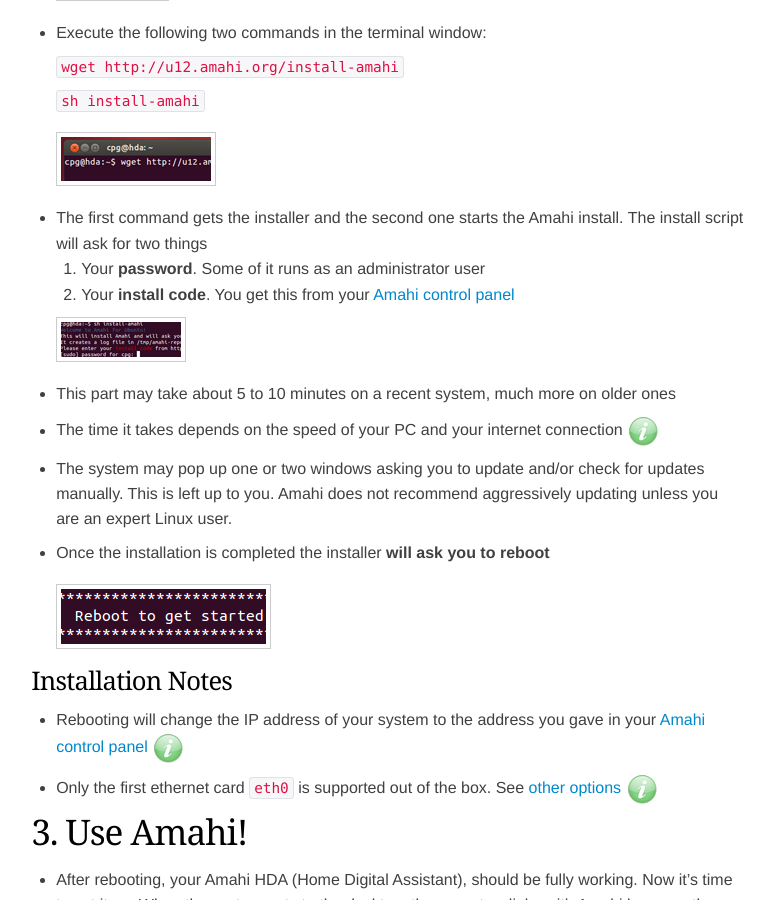
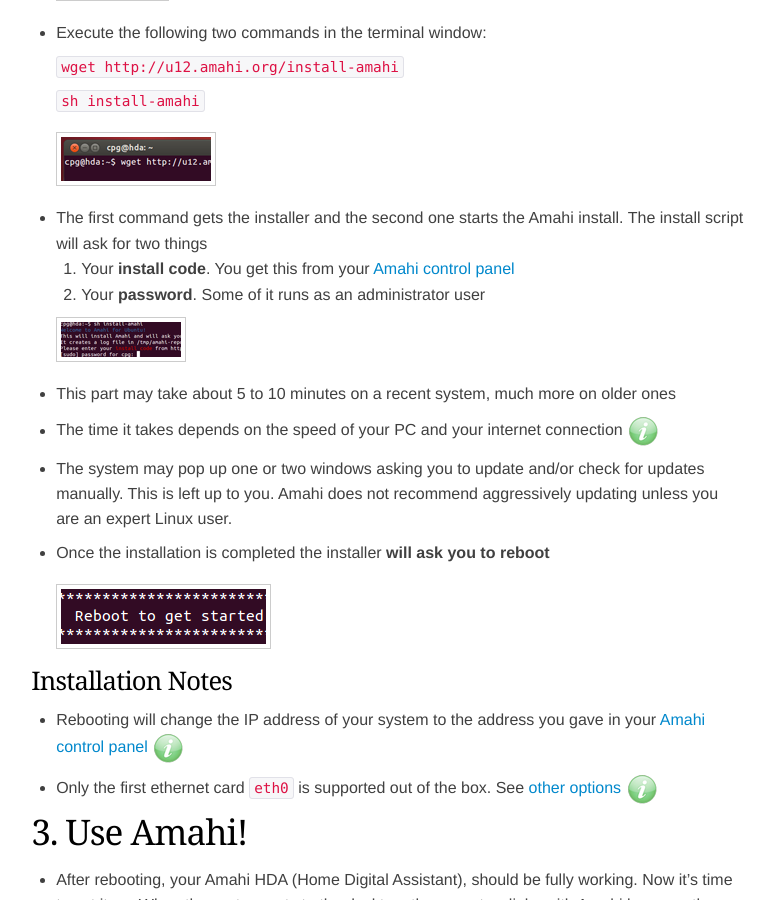
Before and after one commit to amahi/docs, a Jekyll site: the page built from ubuntu-12.md, in a window 1280 px wide and 900 px high, scrolled down 810 px. Shown: the whole window, without its empty margins (375-1150 px from the left). Built offline with Jekyll 4.4.1, drawn with Linux system fonts in a browser that asks for light colours; nearby versions of some CDN libraries.

```diff
--- a/ubuntu-12.md
+++ b/ubuntu-12.md
@@ -36,8 +36,8 @@ title: Install Amahi on Ubuntu 12.04.1 LTS
 	<a href="static/images/u12/01-wget.png" class="fancybox centered" title="Get the Amahi Installer"><img src="static/images/u12/01-wget-thumb.png" alt="Get the Amahi Installer"/></a>
 
 * The first command gets the installer and the second one starts the Amahi install. The install script will ask for two things
+	1. Your **install code**. You get this from your [Amahi control panel](https://www.amahi.org/users)
 	1. Your **password**. Some of it runs as an administrator user
-	1. Your **install code**. You get this from your [Amahi control panel](https://www.amahi.org/users)
 
 	<a href="static/images/u12/02-install-amahi.png" class="fancybox centered" title="Run the Amahi Installer"><img src="static/images/u12/02-install-amahi-thumb.png" alt="Run the Amahi Installer"/></a>
 
```
Also changed, not shown: 1 other file.
